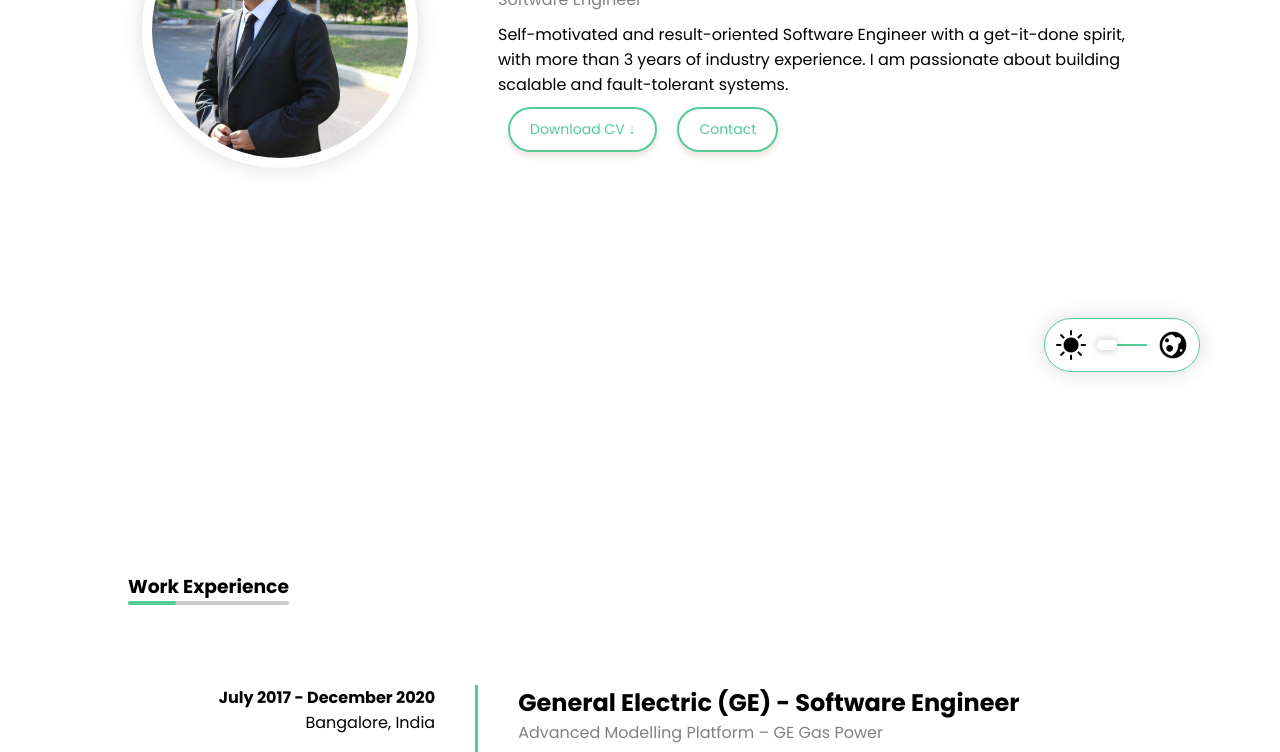
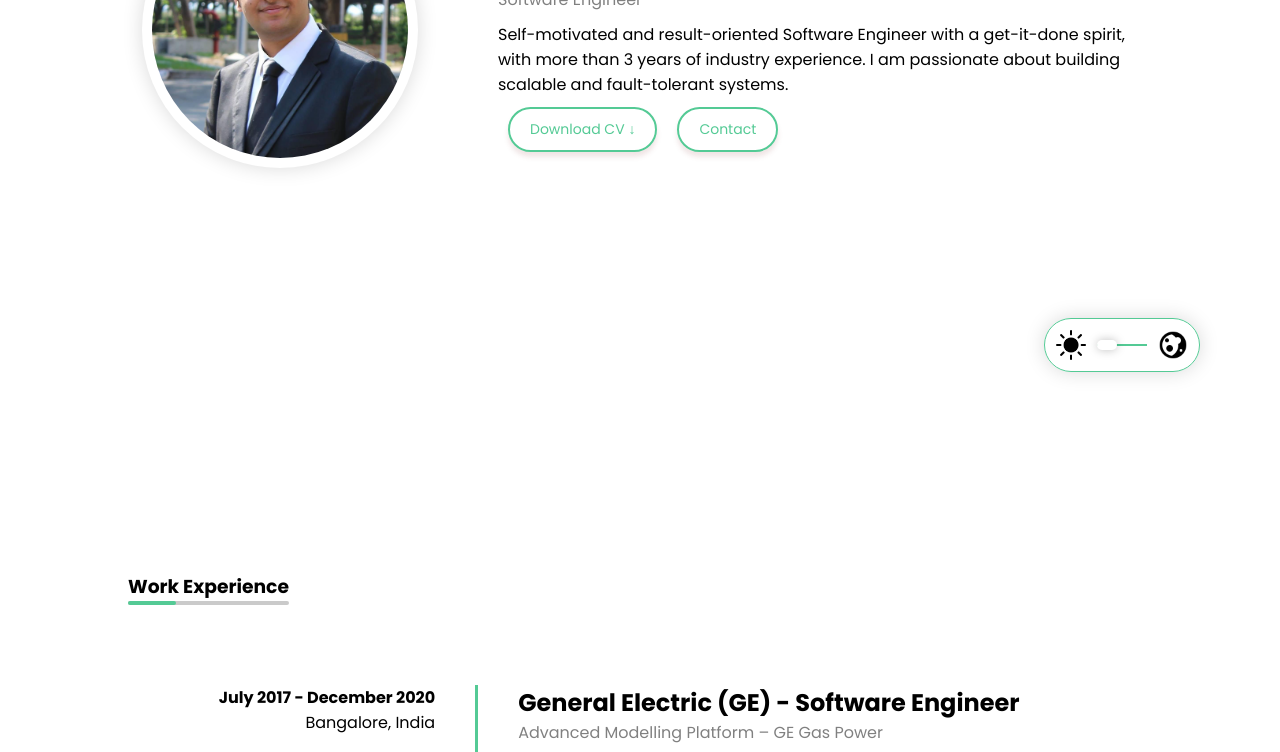
Before and after one commit to shubhamtaneja25/portfolio, a plain HTML site: page index.html in a window 1280 px wide. Shown: the part 348-1100 px from the top of the page. Drawn offline with Linux system fonts and the light colour scheme.

Commit message:
Update index.html

```diff
--- a/index.html
+++ b/index.html
@@ -54,7 +54,7 @@
 
     <div class="homeHead" id="about">
         <div class="profileImageWrapper">
-            <img src="./assets/img/user.jpg" alt="PROFILE IMAGE" class="profileImage">
+            <img src="./assets/img/tanejapic.png" alt="PROFILE IMAGE" class="profileImage">
         </div>
         <div class="textWrapperHead">
             <p class="headName">Shubham Taneja</p>
```
